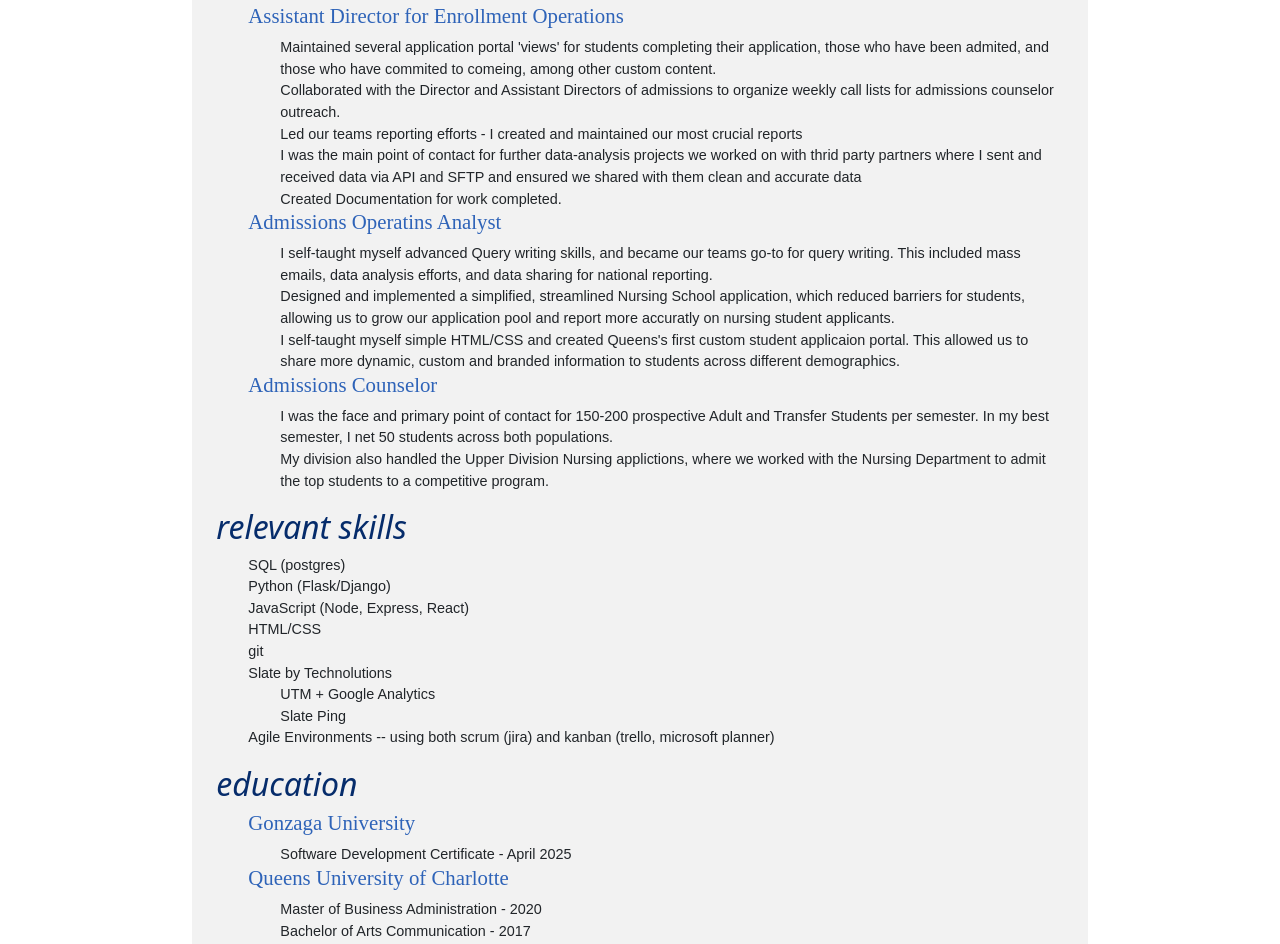
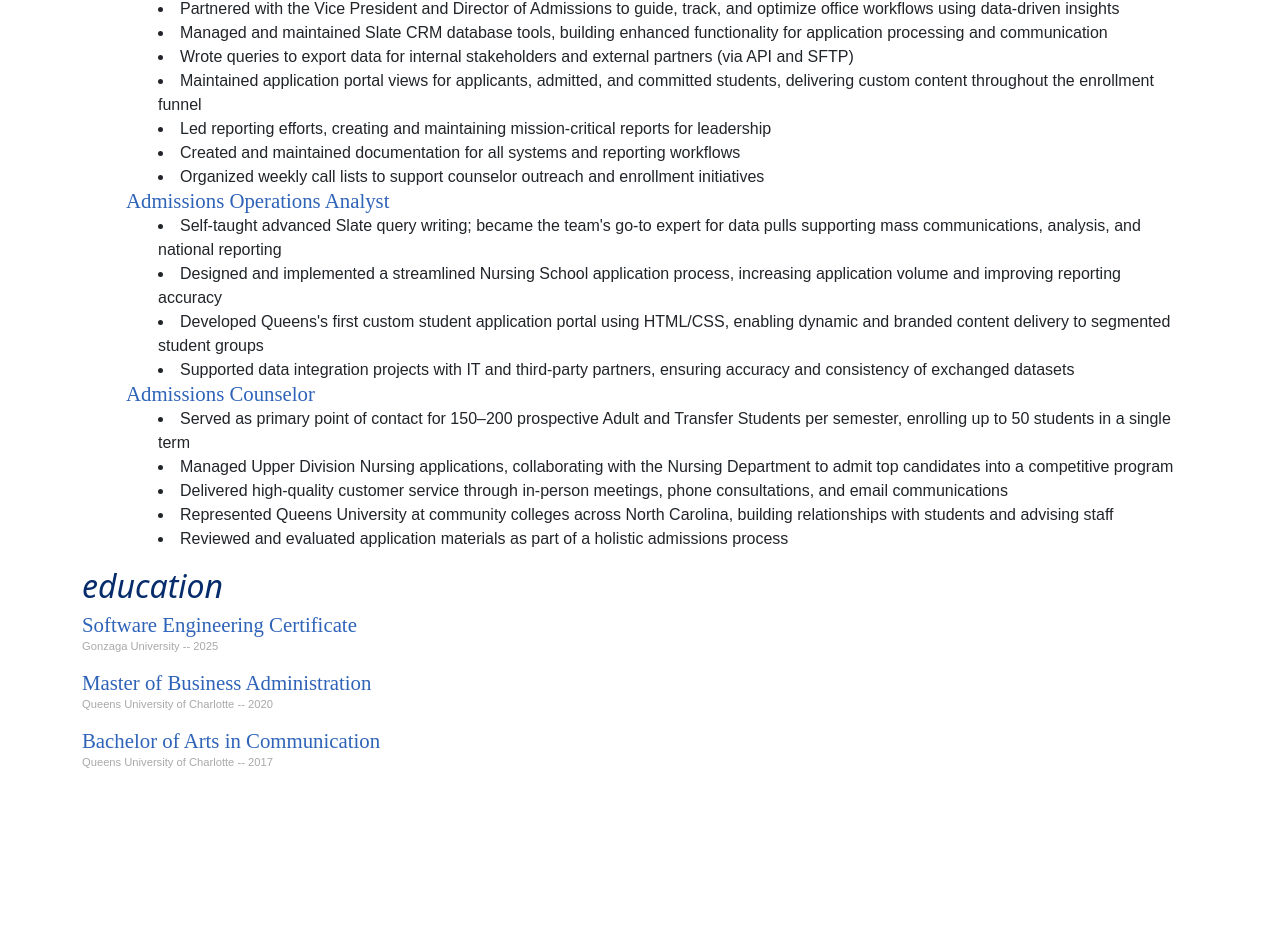
Before and after one commit to natesmith21/natesmith21.github.io, a React (Vite) app: page /resume in a window 1280 px wide. Shown: the part 601-1545 px from the top of the page. After the commit the page ends 1419 px from the top, so only its background shows below. Built offline with nearby package versions, Linux system fonts and the light colour scheme.

Commit message:
removed old resume

```diff
--- a/src/componenets/NavBar.jsx
+++ b/src/componenets/NavBar.jsx
@@ -17,9 +17,6 @@ const NavBar = () => {
               <NavLink to="/resume">My Resume</NavLink>
             </NavItem>
             <NavItem>
-              <NavLink to="/resume2">My (other) Resume</NavLink>
-            </NavItem>
-            <NavItem>
               <NavLink to="/projects">My Projects</NavLink>
             </NavItem>
             <NavItem>
--- a/src/componenets/Resume.jsx
+++ b/src/componenets/Resume.jsx
@@ -1,138 +1,83 @@
 import React from "react";
-import './resume.css';
+import './resume2.css'
 import headshot from '../assets/nate_lake_canada.png'
+import { Container, Col } from "reactstrap";
 
 const Resume = () => {
 
     return (
         <>
-        <div class="paper">
-            <section class="intro_container">
-                <div id="profile_pic">
-                    <img src={headshot} alt="Nate Smith Headshot" />
-                </div>
-                <div id="name">
+        <Container fluid="md" className="intro">
+         <img src={headshot} id="profile_pic" alt="Nate Smith Headshot" />
          <h1>Nathan Smith</h1>
-                </div>
-            </section>
-            <section class="summary">
          <h2>Summary</h2>
          <p>
-                    I'm an ambitious problem solver and sales-ops professional seeking to build on my experience with a Software Developer Certificate. My combination MBA + Cert + work experience clearly makes me a rare breed.
+         Versatile operations specialist with 7+ years of experience harnessing data, CRM systems, and process improvements to drive admissions and enrollment success. Proven track record of building scalable database solutions, leading reporting initiatives, and collaborating cross-functionally to solve complex problems. Just completed a Full Stack Software Development Certificate to deepen technical expertise and transition into a software development role. Unique blend of business acumen (MBA), technical proficiency, and analytical rigor — poised to contribute as a developer with strong operational insight.
          </p>
-            </section>
-            <section class="experience">
+        </Container>
+        <Container fluid="md">
             <h2>Experience</h2>
+            <Container className="experience">
+                <Col>
+                <h3 className="experienceTitle">Queens University of Charlotte</h3>
+                <p className="dates">Charlotte, NC -- July 2017 - June 2024</p>
                 <ul>
                     <li>
-                        <h3>Assistant Director for Enrollment Operations</h3>
-                        <ul>
+                    <h3 className="experienceTitle">Assistant Director for Enrollment Operations</h3>
+                        <ul className="expExamples">
                             <li>
-                                Maintained several application portal 'views' for students completing their application, those who have been admited, and those who have commited to comeing, among other custom content.
+                            Partnered with the Vice President and Director of Admissions to guide, track, and optimize office workflows using data-driven insights
                             </li>
                             <li>
-                                Collaborated with the Director and Assistant Directors of admissions to organize weekly call lists for admissions counselor outreach.
+                            Managed and maintained Slate CRM database tools, building enhanced functionality for application processing and communication
                             </li>
                             <li>
-                                Led our teams reporting efforts - I created and maintained our most crucial reports
+                            Wrote queries to export data for internal stakeholders and external partners (via API and SFTP)
                             </li>
                             <li>
-                                I was the main point of contact for further data-analysis projects we worked on with thrid party partners where I sent and received data via API and SFTP and ensured we shared with them clean and accurate data
+                            Maintained application portal views for applicants, admitted, and committed students, delivering custom content throughout the enrollment funnel
                             </li>
-                            <li>
-                                Created Documentation for work completed.
+                            <li>Led reporting efforts, creating and maintaining mission-critical reports for leadership</li>
+                            <li>Created and maintained documentation for all systems and reporting workflows
                             </li>
+                            <li>Organized weekly call lists to support counselor outreach and enrollment initiatives</li>
                         </ul>
                     </li>
                     <li>
-                        <h3>Admissions Operatins Analyst</h3>
-                        <ul>
-                            <li>
-                                I self-taught myself advanced Query writing skills, and became our teams go-to for query writing. This included mass emails, data analysis efforts, and data sharing for national reporting.
+                    <h3 className="experienceTitle">Admissions Operations Analyst</h3>
+                        <ul className="expExamples">
+                            <li>Self-taught advanced Slate query writing; became the team's go-to expert for data pulls supporting mass communications, analysis, and national reporting</li>
+                            <li>Designed and implemented a streamlined Nursing School application process, increasing application volume and improving reporting accuracy
                             </li>
-                            <li>
-                                Designed and implemented a simplified, streamlined Nursing School application, which reduced barriers for students, allowing us to grow our application pool and report more accuratly on nursing student applicants.
+                            <li>Developed Queens's first custom student application portal using HTML/CSS, enabling dynamic and branded content delivery to segmented student groups
                             </li>
-                            <li>
-                                I self-taught myself simple HTML/CSS and created Queens's first custom student applicaion portal. This allowed us to share more dynamic, custom and branded information to students across different demographics.
-                            </li>
+                            <li>Supported data integration projects with IT and third-party partners, ensuring accuracy and consistency of exchanged datasets</li>
                         </ul>
                     </li>
                     <li>
-                        <h3>Admissions Counselor</h3>
-                        <ul>
-                            <li>
-                                I was the face and primary point of contact for 150-200 prospective Adult and Transfer Students per semester. In my best semester, I net 50 students across both populations.
+                        <h3 className="experienceTitle">Admissions Counselor</h3>
+                        <ul className="expExamples">
+                            <li>Served as primary point of contact for 150–200 prospective Adult and Transfer Students per semester, enrolling up to 50 students in a single term</li>
+                            <li>Managed Upper Division Nursing applications, collaborating with the Nursing Department to admit top candidates into a competitive program</li>
+                            <li>Delivered high-quality customer service through in-person meetings, phone consultations, and email communications</li>
+                            <li>Represented Queens University at community colleges across North Carolina, building relationships with students and advising staff
                             </li>
-                            <li>
-                                My division also handled the Upper Division Nursing applictions, where we worked with the Nursing Department to admit the top students to a competitive program.
-                            </li>
+                            <li>Reviewed and evaluated application materials as part of a holistic admissions process</li>
                         </ul>
                     </li>
                 </ul>
-            </section>
-            <section class="skills">
-                <h2>Relevant Skills</h2>
-                <ul>
-                    <li>
-                       SQL (postgres)
-                    </li>
-                    <li>
-                       Python (Flask/Django)
-                    </li>
-                    <li>
-                       JavaScript (Node, Express, React)
-                    </li>
-                    <li>
-                        HTML/CSS
-                    </li>
-                    <li>
-                        git
-                    </li>
-                    <li>
-                       Slate by Technolutions
-                       <ul>
-                        <li>
-                            UTM + Google Analytics
-                        </li>
-                        <li>
-                            Slate Ping
-                        </li>
-                       </ul>
-                    </li>
-                    <li>
-                        Agile Environments -- using both scrum (jira) and kanban (trello, microsoft planner)
-                    </li>
-                </ul>
-
-            </section>
-            <section class="education">
+                </Col>
+            </Container>
+        </Container>
+        <Container>
             <h2>Education</h2>
-                <ul>
-                    <li>
-                        <h3>Gonzaga University</h3>
-                        <ul>
-                            <li>
-                                Software Development Certificate - April 2025
-                            </li>
-                        </ul>
-                    </li>
-                    <li>
-                        <h3>Queens University of Charlotte</h3>
-
-                        <ul>
-                            <li>
-                                Master of Business Administration - 2020
-                            </li>
-                            <li>
-                                Bachelor of Arts Communication - 2017
-                            </li>
-                            <li>4-year Cross Country + Track Athlete</li>
-                        </ul>
-                    </li>
-                </ul>
-            </section>
-            </div>
+            <h3 className="experienceTitle">Software Engineering Certificate</h3>
+            <p className="dates">Gonzaga University -- 2025</p>
+            <h3 className="experienceTitle">Master of Business Administration</h3>
+            <p className="dates">Queens University of Charlotte -- 2020</p>
+            <h3 className="experienceTitle">Bachelor of Arts in Communication</h3>
+            <p className="dates">Queens University of Charlotte -- 2017</p>
+        </Container>
         </>
     )
 }
--- a/src/componenets/Resume2.0.jsx
+++ /dev/null
@@ -1,85 +0,0 @@
-import React from "react";
-import './resume2.css'
-import headshot from '../assets/nate_lake_canada.png'
-import { Container, Col } from "reactstrap";
-
-const Resume2 = () => {
-
-    return (
-        <>
-        <Container fluid="md" className="intro">
-         <img src={headshot} id="profile_pic" alt="Nate Smith Headshot" />
-         <h1>Nathan Smith</h1>
-         <h2>Summary</h2>
-         <p>
-         Versatile operations specialist with 7+ years of experience harnessing data, CRM systems, and process improvements to drive admissions and enrollment success. Proven track record of building scalable database solutions, leading reporting initiatives, and collaborating cross-functionally to solve complex problems. Just completed a Full Stack Software Development Certificate to deepen technical expertise and transition into a software development role. Unique blend of business acumen (MBA), technical proficiency, and analytical rigor — poised to contribute as a developer with strong operational insight.
-         </p>
-        </Container>
-        <Container fluid="md">
-            <h2>Experience</h2>
-            <Container className="experience">
-                <Col>
-                <h3 className="experienceTitle">Queens University of Charlotte</h3>
-                <p className="dates">Charlotte, NC -- July 2017 - June 2024</p>
-                <ul>
-                    <li>
-                    <h3 className="experienceTitle">Assistant Director for Enrollment Operations</h3>
-                        <ul className="expExamples">
-                            <li>
-                            Partnered with the Vice President and Director of Admissions to guide, track, and optimize office workflows using data-driven insights
-                            </li>
-                            <li>
-                            Managed and maintained Slate CRM database tools, building enhanced functionality for application processing and communication
-                            </li>
-                            <li>
-                            Wrote queries to export data for internal stakeholders and external partners (via API and SFTP)
-                            </li>
-                            <li>
-                            Maintained application portal views for applicants, admitted, and committed students, delivering custom content throughout the enrollment funnel
-                            </li>
-                            <li>Led reporting efforts, creating and maintaining mission-critical reports for leadership</li>
-                            <li>Created and maintained documentation for all systems and reporting workflows
-                            </li>
-                            <li>Organized weekly call lists to support counselor outreach and enrollment initiatives</li>
-                        </ul>
-                    </li>
-                    <li>
-                    <h3 className="experienceTitle">Admissions Operations Analyst</h3>
-                        <ul className="expExamples">
-                            <li>Self-taught advanced Slate query writing; became the team's go-to expert for data pulls supporting mass communications, analysis, and national reporting</li>
-                            <li>Designed and implemented a streamlined Nursing School application process, increasing application volume and improving reporting accuracy
-                            </li>
-                            <li>Developed Queens's first custom student application portal using HTML/CSS, enabling dynamic and branded content delivery to segmented student groups
-                            </li>
-                            <li>Supported data integration projects with IT and third-party partners, ensuring accuracy and consistency of exchanged datasets</li>
-                        </ul>
-                    </li>
-                    <li>
-                        <h3 className="experienceTitle">Admissions Counselor</h3>
-                        <ul className="expExamples">
-                            <li>Served as primary point of contact for 150–200 prospective Adult and Transfer Students per semester, enrolling up to 50 students in a single term</li>
-                            <li>Managed Upper Division Nursing applications, collaborating with the Nursing Department to admit top candidates into a competitive program</li>
-                            <li>Delivered high-quality customer service through in-person meetings, phone consultations, and email communications</li>
-                            <li>Represented Queens University at community colleges across North Carolina, building relationships with students and advising staff
-                            </li>
-                            <li>Reviewed and evaluated application materials as part of a holistic admissions process</li>
-                        </ul>
-                    </li>
-                </ul>
-                </Col>
-            </Container>
-        </Container>
-        <Container>
-            <h2>Education</h2>
-            <h3 className="experienceTitle">Software Engineering Certificate</h3>
-            <p className="dates">Gonzaga University -- 2025</p>
-            <h3 className="experienceTitle">Master of Business Administration</h3>
-            <p className="dates">Queens University of Charlotte -- 2020</p>
-            <h3 className="experienceTitle">Bachelor of Arts in Communication</h3>
-            <p className="dates">Queens University of Charlotte -- 2017</p>
-        </Container>
-        </>
-    )
-}
-
-export default Resume2;
--- a/src/componenets/Router.jsx
+++ b/src/componenets/Router.jsx
@@ -5,7 +5,7 @@ import AboutMe from "./About";
 import Resume from './Resume'
 import Projects from "./Projects";
 import ContactForm from "./Connect";
-import Resume2 from "./Resume2.0";
+
 
 const Router = () => {
 
@@ -15,7 +15,6 @@ const Router = () => {
             <Route path='/' element={<Home />}/>
             <Route path='/aboutme' element={<AboutMe />}/>
             <Route path='/resume' element={<Resume />}/>
-            <Route path='/resume2' element={<Resume2 />}/>
             <Route path='/projects' element={<Projects />}/>
             <Route path='/connect' element={<ContactForm />}/>
         </Routes>
```
Lines whose indentation alone changed are shown as unchanged.
